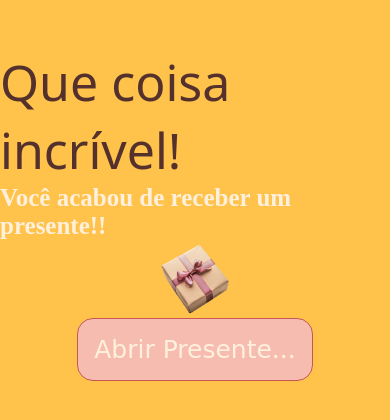
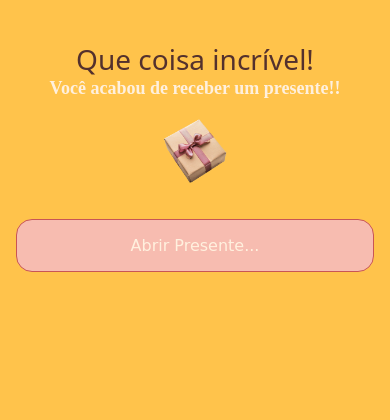
Before and after one commit to sauteruille/presente-da-luli, a plain HTML site: page index.html in a window 390 px wide. Both pictures are taken after a click on the button "VER". Drawn offline with Linux system fonts and the light colour scheme; a web font is replaced by a local one.

Commit message:
Refactor style.css for improved layout and responsiveness
Updated CSS styles and media queries for better responsiveness.

```diff
--- a/style.css
+++ b/style.css
@@ -57,11 +57,14 @@
     color: #fff0de;
     background-color: #e58585;
 }
-
-@media (max-width = 600px) {
+@media (max-width: 600px) {
     body {
         padding: 1rem;
         text-align: center;
+    }
+
+    h1, h2 {
+        text-align: center;   /* força centralização */
     }
 
     h1 {
@@ -85,9 +88,9 @@
     }
 
     img {
-        width: 100%;
-        max-width: 350px;
+        width: 120vw;       /* ocupa toda a largura */
         margin: 1rem 0;
-        height: 0;
+        height: auto;      /* mantém proporção */
+        display: block;    /* garante que não fique inline */
     }
 }
```
